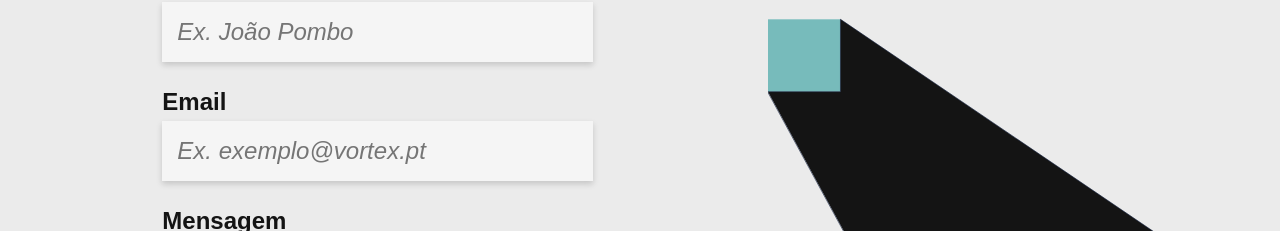
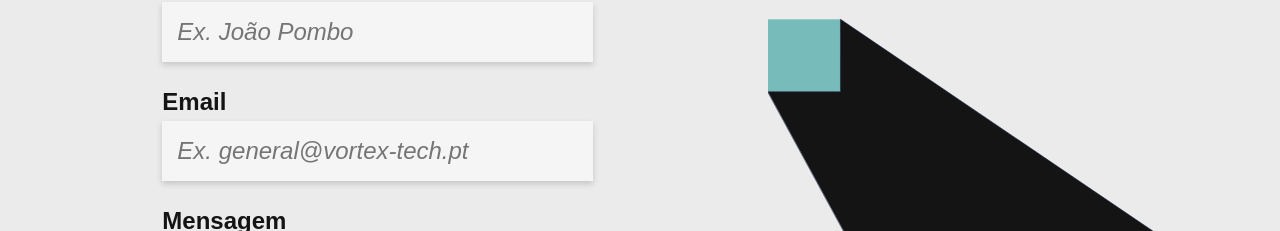
Before and after one commit to LGP21-LGP1/lgp21-lgp1.github.io, a Next.js app: page /contact in a window 1280 px wide. Shown: the part 510-741 px from the top of the page. Built offline with nearby package versions, Linux system fonts and the light colour scheme; no server answers; a web font is replaced by a local one.

Commit message:
correct email placeholder on contact page

```diff
--- a/components/contact/ContactForm.js
+++ b/components/contact/ContactForm.js
@@ -9,7 +9,7 @@ export const ContactForm = ({ submit }) => {
     const [message, setMessage] = useState("");
 
     const name_tip = "Ex. João Pombo"
-    const email_tip = "Ex. exemplo@vortex.pt"
+    const email_tip = "Ex. general@vortex-tech.pt"
     const message_tip = "A sua mensagem"
 
     const handleSend = useCallback(() => {
```
